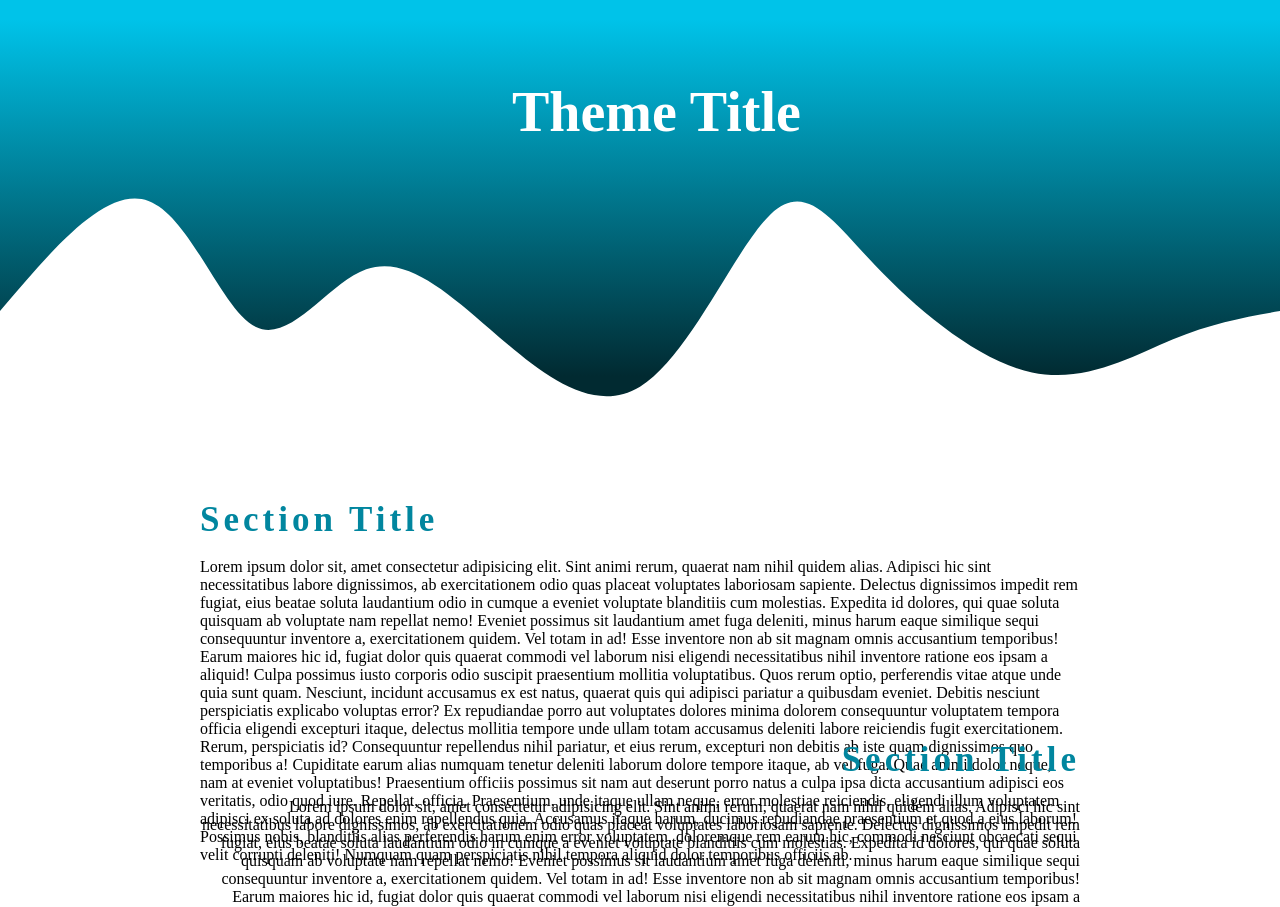
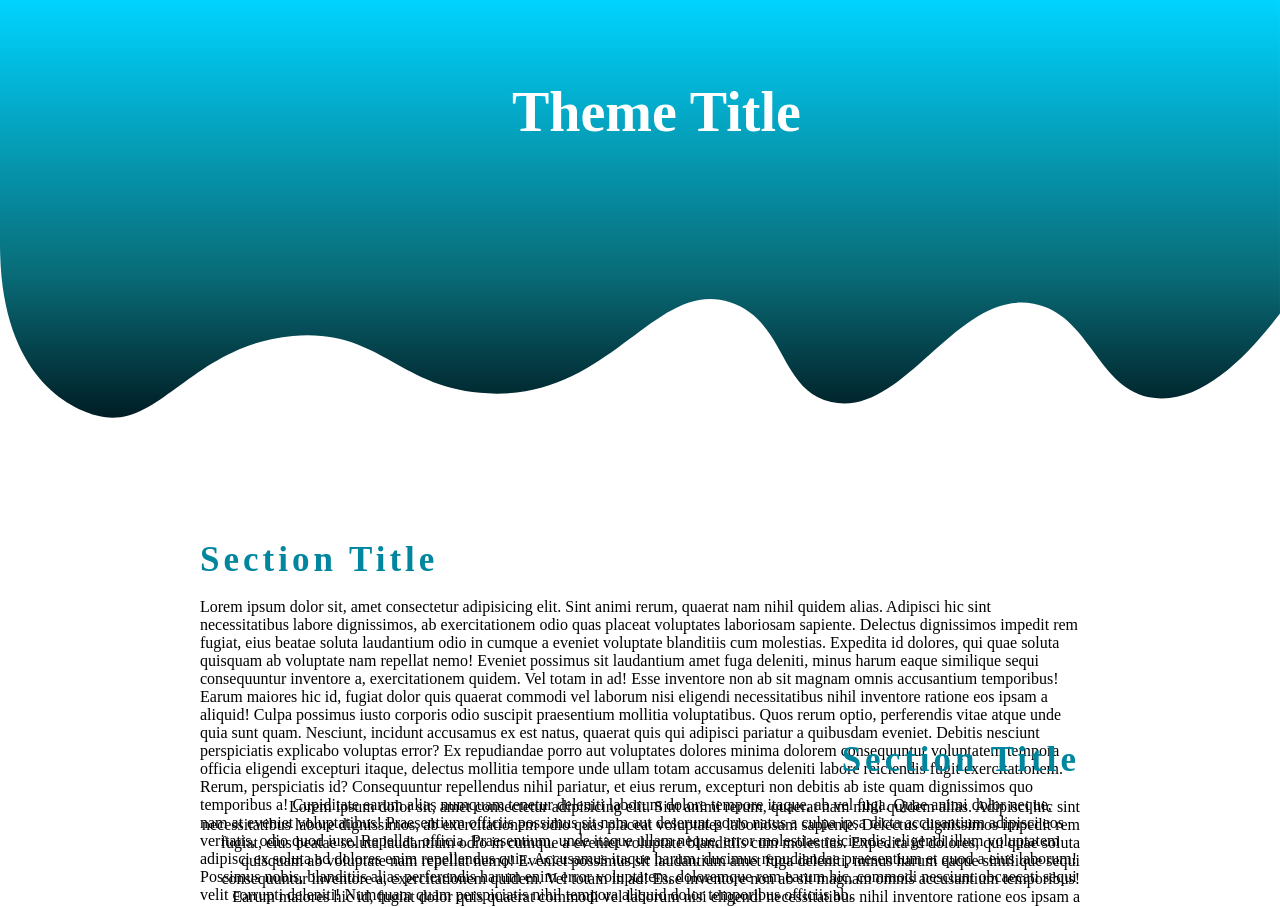
Before and after one commit to Buhler1/mobile-friendly-practice, a plain HTML site: page index.html in a window 1280 px wide. Shown: the top 907 px of the page. Drawn offline with Linux system fonts and the light colour scheme.

Commit message:
added defferent header colors at screen breaks

```diff
--- a/index.html
+++ b/index.html
@@ -9,7 +9,24 @@
 </head>
 <body>
     <h1>Theme Title</h1>
-    <svg width="100%" height="100%" id="svg" viewBox="0 0 1440 700" xmlns="http://www.w3.org/2000/svg" class="transition duration-300 ease-in-out delay-150 wave"><defs><linearGradient id="gradient" x1="50%" y1="0%" x2="50%" y2="100%"><stop offset="5%" stop-color="#012a31ff"></stop><stop offset="95%" stop-color="#00c3e9ff"></stop></linearGradient></defs><path d="M 0,700 C 0,700 0,350 0,350 C 37.86770731449417,343.38963493616006 75.73541462898834,336.7792698723202 121,318 C 166.26458537101166,299.2207301276798 218.92604879854082,268.2725554468794 279,281 C 339.0739512014592,293.7274445531206 406.5603901768485,350.1305083401623 455,401 C 503.4396098231515,451.8694916598377 532.8323904940653,497.2054111924714 573,459 C 613.1676095059347,420.7945888075286 664.11004784689,299.0478468899522 720,265 C 775.88995215311,230.95215311004782 836.7274181183747,284.60320124771994 889,330 C 941.2725818816253,375.39679875228006 984.9802796796109,412.53934811916787 1028,397 C 1071.019720320389,381.46065188083213 1113.3514631631815,313.23940627560864 1152,332 C 1190.6485368368185,350.76059372439136 1225.6138676676624,456.5030267783975 1273,474 C 1320.3861323323376,491.4969732216025 1380.1930661661688,420.74848661080125 1440,350 C 1440,350 1440,700 1440,700 Z" stroke="none" stroke-width="0" fill="url(#gradient)" class="transition-all duration-300 ease-in-out delay-150 path-0" transform="rotate(-180 720 350)"></path></svg>
+    <header>
+        <svg id="Layer_1" data-name="Layer 1" xmlns="http://www.w3.org/2000/svg" viewBox="0 0 1366 445.8">
+            <defs>
+                <style>
+                    .cls-1 {
+                        fill: url(#gradient);
+                    }
+                </style>
+                <linearGradient spreadMethod="pad" id="gradient" x1="0%" y1="100%" x2="0%" y2="0%">
+                    <stop offset="0%" style="stop-color:rgba(0,29,36,1);stop-opacity:1;" />
+                    <stop offset="35%" style="stop-color:rgba(9,109,121,1);stop-opacity:1;" />
+                    <stop offset="100%" style="stop-color:rgba(0,212,255,1);stop-opacity:1;" />
+                </linearGradient>
+            </defs>
+            <path class="cls-1"
+                d="M1366,334.59c-35.76,47.13-85.07,97-135.44,90-59.88-8.29-66.63-89.32-127.49-100.5-82.78-15.2-137.89,122.32-216,105-55.81-12.38-48.17-87.13-108-106.5-78.31-25.35-125.07,98-249,97.5-103.49-.42-121.3-69.87-217.49-61.5-107.29,9.34-142.49,100.74-207,85.5C72.27,436.21,0,399.09,0,261.1V0H1366Z" />
+        </svg>
+    </header>
     <section>
         <h2>Section Title</h2>
         <p>Lorem ipsum dolor sit, amet consectetur adipisicing elit. Sint animi rerum, quaerat nam nihil quidem alias. Adipisci hic sint necessitatibus labore dignissimos, ab exercitationem odio quas placeat voluptates laboriosam sapiente.
--- a/styles/style.css
+++ b/styles/style.css
@@ -1,6 +1,18 @@
 * {
     margin: 0;
     padding: 0;
+}
+
+@media only screen and (min-width: 480px) and (max-width: 768px) {
+    .cls-1 {
+        fill: green !important;
+    }
+}
+
+@media only screen and (min-width: 769px) and (max-width: 1024px) {
+    .cls-1 {
+        fill: yellow !important;
+    }
 }
 
 .wave {
@@ -18,7 +30,7 @@ h1 {
 
 section {
     position: absolute;
-    top: 60%;
+    top: 65%;
     padding: 20px 200px;
 }
 
```
